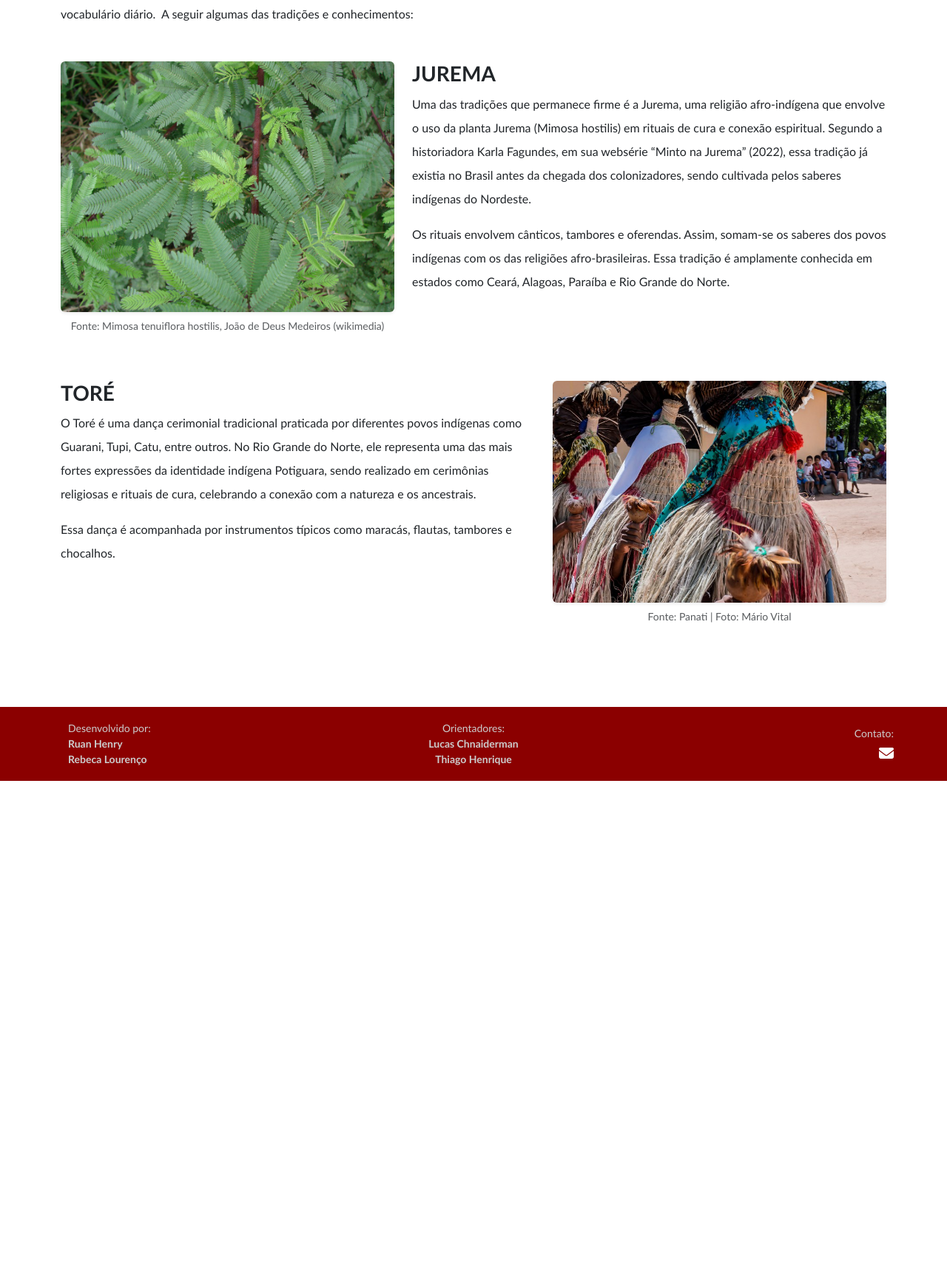
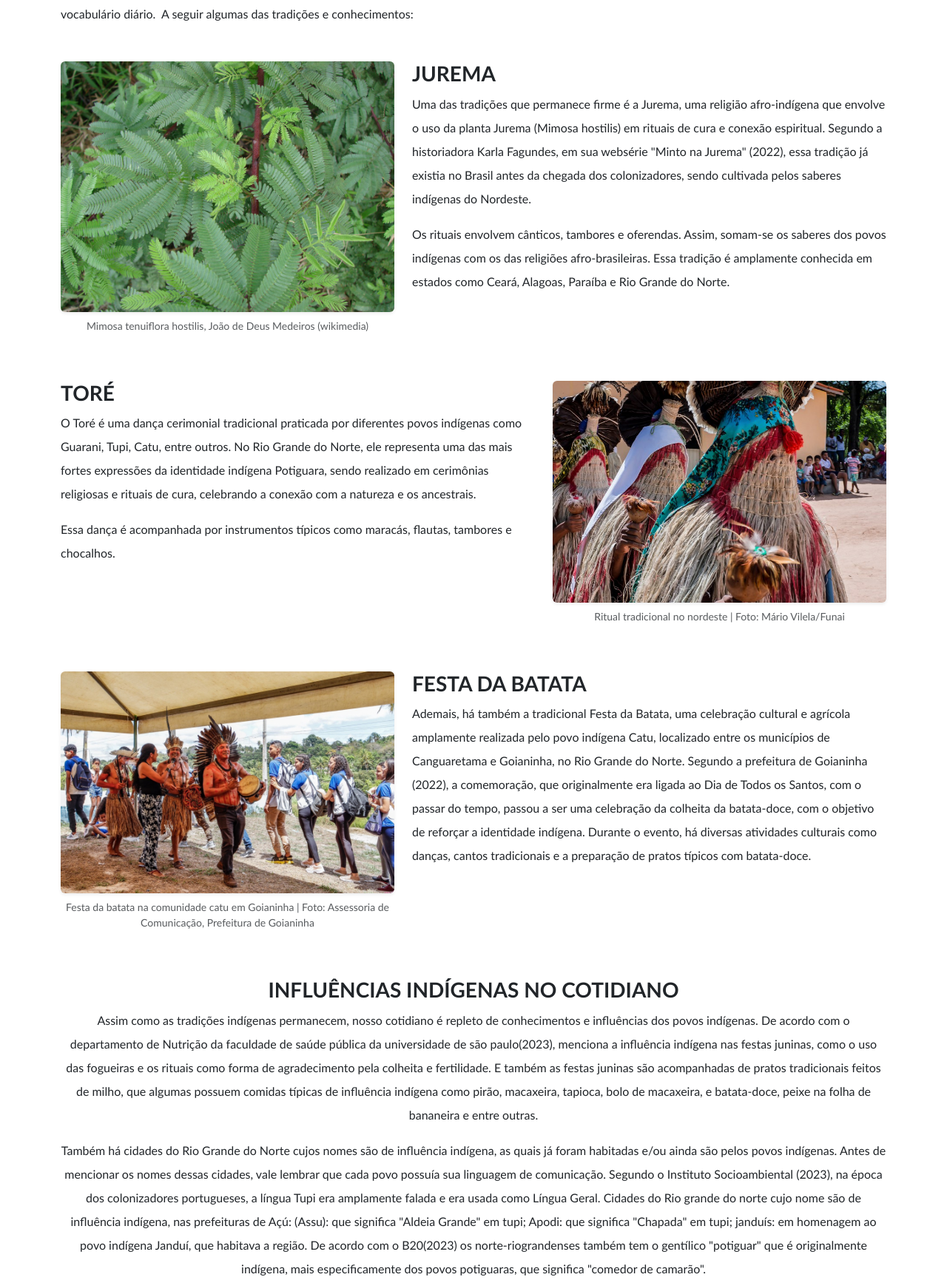
Before and after one commit to ruanhs91/acervo_indigena, a Django app: page /conhecimentos/ in a window 1280 px wide. Shown: the part 310-2041 px from the top of the page at 74% size. Before the commit the page ends 1366 px from the top, so only its background shows below. Run offline with Django 5.2, Linux system fonts and the light colour scheme.

Commit message:
Terminando página de conhecimentos e ajeitando a de início

```diff
--- a/dashboard/templates/dashboard/conhecimentos.html
+++ b/dashboard/templates/dashboard/conhecimentos.html
@@ -24,12 +24,12 @@
           <img src="{% static 'dashboard/jurema.jpg' %}"
                alt="Jurema"
                class="img-fluid rounded shadow-sm mb-2">
-          <p class="text-muted small">Fonte: Mimosa tenuiflora hostilis, João de Deus Medeiros (wikimedia)</p>
+          <p class="text-muted small"> Mimosa tenuiflora hostilis, João de Deus Medeiros (wikimedia)</p>
         </div>
         <div class="col-md-7">
           <h3 class="fw-bold">JUREMA</h3>
           <p class="lh-lg">
-            Uma das tradições que permanece firme é a Jurema, uma religião afro-indígena que envolve o uso da planta Jurema (Mimosa hostilis) em rituais de cura e conexão espiritual. Segundo a historiadora Karla Fagundes, em sua websérie “Minto na Jurema” (2022), essa tradição já existia no Brasil antes da chegada dos colonizadores, sendo cultivada pelos saberes indígenas do Nordeste.
+            Uma das tradições que permanece firme é a Jurema, uma religião afro-indígena que envolve o uso da planta Jurema (Mimosa hostilis) em rituais de cura e conexão espiritual. Segundo a historiadora Karla Fagundes, em sua websérie "Minto na Jurema" (2022), essa tradição já existia no Brasil antes da chegada dos colonizadores, sendo cultivada pelos saberes indígenas do Nordeste.
           </p>
           <p class="lh-lg">
             Os rituais envolvem cânticos, tambores e oferendas. Assim, somam-se os saberes dos povos indígenas com os das religiões afro-brasileiras. Essa tradição é amplamente conhecida em estados como Ceará, Alagoas, Paraíba e Rio Grande do Norte.
@@ -53,7 +53,45 @@
           <img src="{% static 'dashboard/tore1.jpeg' %}"
                alt="Toré indígena"
                class="img-fluid rounded shadow-sm mb-2">
-          <p class="text-muted small">Fonte: Panati | Foto: Mário Vital</p>
+          <p class="text-muted small">Ritual tradicional no nordeste | Foto: Mário Vilela/Funai</p>
+        </div>
+      </div>
+    </section>
+
+    <section class="mb-5">
+      <div class="row g-4 align-items-start">
+        <div class="col-md-5 text-center">
+          <img src="{% static 'dashboard/Festa da batata.jpeg' %}"
+               alt="Festa da batata"
+               class="img-fluid rounded shadow-sm mb-2">
+          <p class="text-muted small">Festa da batata na comunidade catu em Goianinha | Foto: Assessoria de Comunicação, Prefeitura de Goianinha</p>
+        </div>
+        <div class="col-md-7">
+          <h3 class="fw-bold">FESTA DA BATATA</h3>
+          <p class="lh-lg">
+            Ademais, há também a tradicional Festa da Batata, uma celebração cultural e agrícola amplamente realizada pelo povo indígena Catu, localizado entre os municípios de Canguaretama e Goianinha, no Rio Grande do Norte. Segundo a prefeitura de Goianinha (2022), a comemoração, que originalmente era ligada ao Dia de Todos os Santos, com o passar do tempo, passou a ser uma celebração da colheita da batata-doce, com o objetivo de reforçar a identidade indígena. Durante o evento, há diversas atividades culturais como danças, cantos tradicionais e a preparação de pratos típicos com batata-doce.
+        </div>
+      </div>
+    </section>
+
+    <section class="mb-5">
+      <div class="row g-4 align-items-start">
+        <div class="col-md-12 text-center">
+          <h3 class="fw-bold">INFLUÊNCIAS INDÍGENAS NO COTIDIANO</h3>
+          <div class="text-center mx-auto" style="max-width: 1200px;">
+            <p class="lh-lg text-justify">
+              Assim como as tradições indígenas permanecem, nosso cotidiano é repleto de conhecimentos e influências dos povos indígenas. De acordo com o departamento de Nutrição da faculdade de saúde pública da universidade de são paulo(2023), menciona a influência indígena nas festas juninas, como o uso das fogueiras e os rituais como forma de agradecimento pela colheita e fertilidade. E também as festas juninas são acompanhadas de pratos tradicionais feitos de milho, que algumas possuem comidas típicas de influência indígena como pirão, macaxeira, tapioca, bolo de macaxeira, e batata-doce, peixe na folha de bananeira e entre outras.
+            </p>
+            <p class="lh-lg text-justify">
+              Também há cidades do Rio Grande do Norte cujos nomes são de influência indígena, as quais já foram habitadas e/ou ainda são pelos povos indígenas. Antes de mencionar os nomes dessas cidades, vale lembrar que cada povo possuía sua linguagem de comunicação. Segundo o Instituto Socioambiental (2023), na época dos colonizadores portugueses, a língua Tupi era amplamente falada e era usada como Língua Geral. Cidades do Rio grande do norte cujo nome são de influência indígena, nas prefeituras de Açú: (Assu): que significa "Aldeia Grande" em tupi; Apodi: que significa "Chapada" em tupi; janduís: em homenagem ao povo indígena Janduí, que habitava a região. De acordo com o B20(2023) os norte-riograndenses também tem o gentílico "potiguar" que é originalmente indígena, mais especificamente dos povos potiguaras, que significa "comedor de camarão".
+            </p>
+            <p class="lh-lg text-justify">
+              Outro elemento indígena que permeia nosso dia a dia é a rede de descanso. Com o significado de 'deitar', na cultura indígena a rede era chamada de 'ini' na língua tupi-guarani. Eram feitas de cipó e liana, usadas para dormir e se proteger dos insetos e animais no chão da floresta. Ao longo do tempo, as redes foram adotadas pelos colonizadores e se tornaram um símbolo de conforto e relaxamento no cotidiano brasileiro, passando a ser feitas de algodão, um tecido mais compacto.
+            </p>
+            <p class="lh-lg text-justify">
+              A medicina tradicional indígena no Brasil, especificamente na região do nordeste, é repleta de práticas e conhecimentos que têm sido transmitidos através das gerações. As plantas medicinais têm um papel bastante importante nisso, pois possuem propriedades benéficas para a saúde. De acordo com Andrade(2016), os potiguaras usavam as plantas medicinais para tratar diversas condições de saúde e, para obtê-las, utilizavam suas ferramentas tradicionais para remover constituem a matéria-prima, seja casca de plantas e folhas. Plantas que conhecemos hoje em dia como hortelã, alecrim, jenipapo, babosa e entre outras,  são amplamente utilizadas para lambedores, chás e entre outros tipos de preparativos com intuito de tratar certas mazelas como envenenamento, anemia, dor de cabeça, constipação, inflamação, cansaço e doenças afins. Esse conhecimento é passado de geração em geração por curandeiros e pajés.
+            </p>
+          </div>
         </div>
       </div>
     </section>
--- a/dashboard/templates/dashboard/povos.html
+++ b/dashboard/templates/dashboard/povos.html
@@ -6,7 +6,6 @@
 {% block content %}
 
 <style>
-/* ===== MAPA ===== */
 .map-container {
     display: flex;
     justify-content: center;
@@ -25,7 +24,6 @@
     box-shadow: none;
 }
 
-/* ===== CONTEÚDO DOS POVOS ===== */
 .povo-conteudo {
     display: flex;
     justify-content: center;
@@ -64,7 +62,6 @@
     color: #600000;
 }
 
-/* ===== RESPONSIVIDADE ===== */
 @media (max-width: 900px) {
     .map-container img {
         max-width: 95%;
```
Also changed, not shown: dashboard/templates/dashboard/inicio.html (+75 -34 lines), dashboard/static/dashboard/Festa da batata.jpeg (added), dashboard/static/dashboard/slide5.png (deleted).
